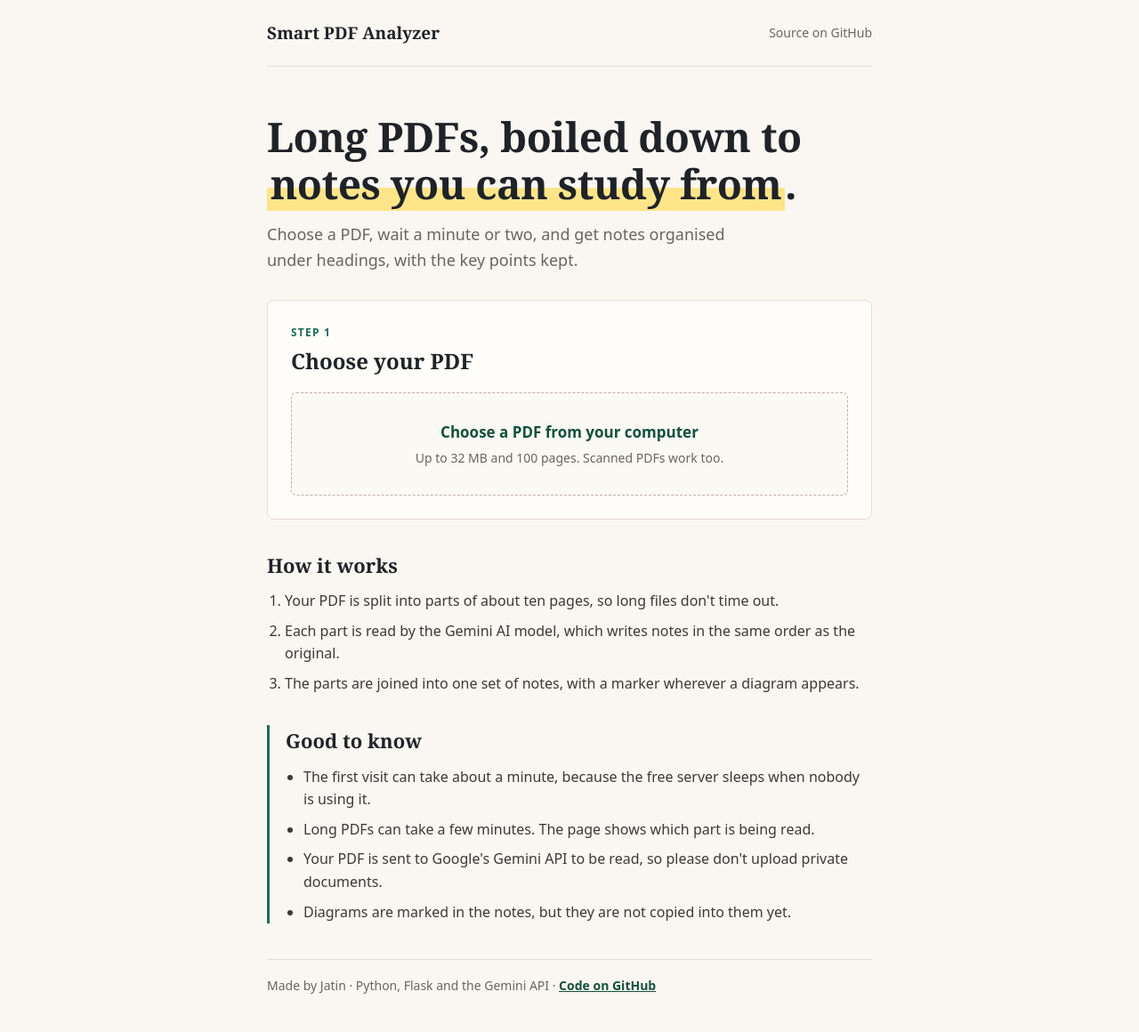
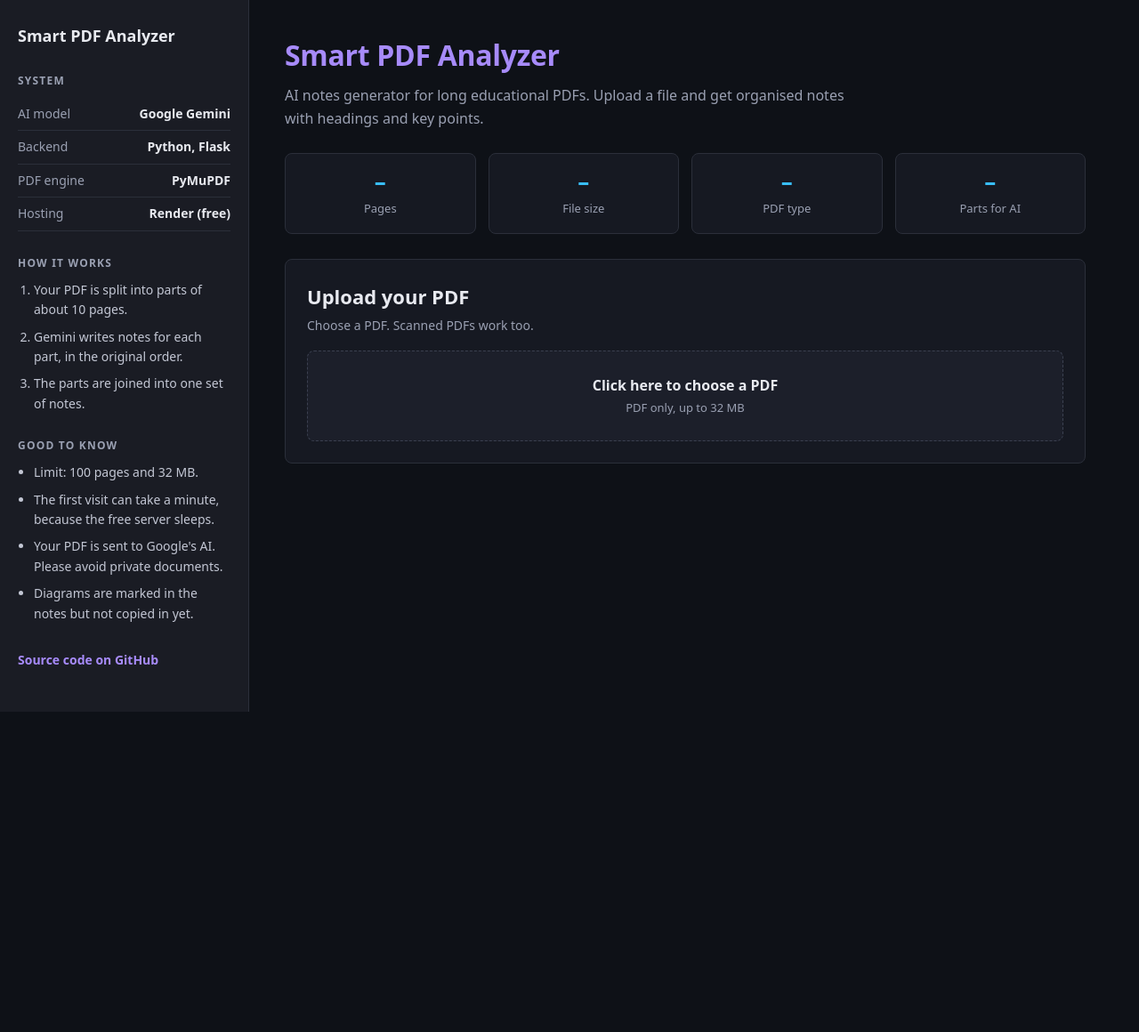
Before and after one commit to jatinmishra2992-arch/pdf-analyser, a Flask app: page / in a window 1280 px wide. Shown: the whole page at 89% size. After the commit the page ends 800 px from the top, so only its background shows below. Run offline with Flask 3, Linux system fonts and the light colour scheme.

Commit message:
dark dashboard design

```diff
--- a/static/script.js
+++ b/static/script.js
@@ -1,6 +1,5 @@
 const $ = (id) => document.getElementById(id);
 const show = (el, yes) => el.classList.toggle("hidden", !yes);
-let currentFileId = null;
 
 function showError(msg) {
   $("error").textContent = msg;
@@ -10,6 +9,24 @@ function showError(msg) {
 
 function esc(s) {
   return s.replace(/&/g, "&amp;").replace(/</g, "&lt;").replace(/>/g, "&gt;");
+}
+
+function formatSize(bytes) {
+  if (bytes >= 1048576) return (bytes / 1048576).toFixed(1) + " MB";
+  return Math.max(1, Math.round(bytes / 1024)) + " KB";
+}
+
+function resetStats() {
+  ["statPages", "statSize", "statType", "statParts"].forEach((id) => {
+    $(id).textContent = "–";
+  });
+}
+
+function setStats(file, data) {
+  $("statPages").textContent = data.pages;
+  $("statSize").textContent = formatSize(file.size);
+  $("statType").textContent = data.is_scanned ? "Scanned" : "Text";
+  $("statParts").textContent = Math.max(1, Math.ceil(data.pages / 10));
 }
 
 function renderSummary(text) {
@@ -26,7 +43,8 @@ function renderSummary(text) {
       if (!inList) { html += "<ul>"; inList = true; }
       html += "<li>" + esc(line.slice(2)) + "</li>";
     }
-    else if (line.startsWith("[Diagram")) html += '<p class="diagram-note">' + esc(line) + "</p>";
+    else if (line.startsWith("[Diagram") || line.startsWith("[Pages"))
+      html += '<p class="diagram-note">' + esc(line) + "</p>";
     else html += "<p>" + esc(line) + "</p>";
   }
   if (inList) html += "</ul>";
@@ -40,7 +58,7 @@ $("pdfInput").addEventListener("change", () => {
   show($("error"), false);
   show($("info"), false);
   show($("resultCard"), false);
-  currentFileId = null;
+  resetStats();
 
   if (!file.name.toLowerCase().endsWith(".pdf")) {
     return showError("Please choose a PDF file.");
@@ -69,11 +87,11 @@ $("pdfInput").addEventListener("change", () => {
     try { data = JSON.parse(xhr.responseText); } catch (e) {}
     if (xhr.status !== 200) return showError(data.error || "Upload failed.");
 
-    currentFileId = data.file_id;
     $("fileName").textContent = data.name;
     $("pageCount").textContent = data.pages;
     show($("scanNote"), data.is_scanned);
     show($("info"), true);
+    setStats(file, data);
   };
 
   xhr.onerror = () => {
@@ -85,35 +103,36 @@ $("pdfInput").addEventListener("change", () => {
   show($("progressBox"), true);
   xhr.send(form);
 });
+
 $("detailBtn").addEventListener("click", async () => {
-  if (!currentFileId) return;
+  const file = $("pdfInput").files[0];
+  if (!file) return showError("Please choose a PDF first.");
+
   show($("error"), false);
   show($("resultCard"), false);
   $("detailBtn").disabled = true;
   show($("aiBusy"), true);
 
   let secs = 0;
+  let note = "Sending your PDF...";
   const timer = setInterval(() => {
     secs++;
-    $("aiBusyText").textContent =
-      "AI is reading your PDF... " + secs + "s (this can take a few minutes)";
+    $("aiBusyText").textContent = note + " (" + secs + "s)";
   }, 1000);
 
   const wait = (ms) => new Promise((r) => setTimeout(r, ms));
 
   try {
-    const res = await fetch("/summarize", {
-      method: "POST",
-      headers: { "Content-Type": "application/json" },
-      body: JSON.stringify({ file_id: currentFileId }),
-    });
+    const form = new FormData();
+    form.append("pdf", file);
+    const res = await fetch("/summarize", { method: "POST", body: form });
     const start = await res.json().catch(() => ({}));
     if (!res.ok || !start.job_id) {
-      throw new Error(start.error || "Could not start. Upload your PDF again.");
+      throw new Error(start.error || "Could not start. Please try again.");
     }
 
     let finished = false;
-    for (let i = 0; i < 150 && !finished; i++) {
+    for (let i = 0; i < 200 && !finished; i++) {
       await wait(3000);
       let job = {};
       try {
@@ -122,6 +141,7 @@ $("detailBtn").addEventListener("click", async () => {
       } catch (e) {
         continue; // the server may be waking up, keep trying
       }
+      if (job.note) note = job.note;
       if (job.status === "done") {
         $("summaryBox").innerHTML = renderSummary(job.summary);
         show($("resultCard"), true);
--- a/static/style.css
+++ b/static/style.css
@@ -1,137 +1,134 @@
 :root {
-  --paper: #faf7f2;
-  --card: #fffdf9;
-  --ink: #1f2328;
-  --muted: #6b655c;
-  --line: #e4ded3;
-  --accent: #1d6b57;
-  --accent-dark: #14503f;
+  --bg: #0e1117;
+  --side: #1a1c24;
+  --card: #161922;
+  --line: #2b2f3a;
+  --text: #e8eaf0;
+  --muted: #9aa0b2;
+  --purple: #a78bfa;
+  --purple-btn: #7c3aed;
+  --blue: #38bdf8;
 }
 * { box-sizing: border-box; }
 body {
   margin: 0;
-  background: var(--paper);
-  color: var(--ink);
+  background: var(--bg);
+  color: var(--text);
   font-family: system-ui, "Segoe UI", Roboto, Arial, sans-serif;
   line-height: 1.6;
 }
-.page { max-width: 720px; margin: 0 auto; padding: 0 20px 40px; }
+.layout { display: flex; min-height: 100vh; }
 
-/* Top bar */
-.top {
-  display: flex; justify-content: space-between; align-items: center;
-  padding: 22px 0; border-bottom: 1px solid var(--line);
+/* Sidebar */
+.sidebar {
+  width: 280px; flex-shrink: 0; background: var(--side);
+  border-right: 1px solid var(--line); padding: 26px 20px;
 }
-.wordmark { font-family: Georgia, "Times New Roman", serif; font-weight: 700; font-size: 19px; }
-.toplink { color: var(--muted); font-size: 14px; text-decoration: none; }
-.toplink:hover { color: var(--accent); text-decoration: underline; }
+.side-brand { font-weight: 700; font-size: 18px; margin-bottom: 26px; }
+.sidebar h3 {
+  font-size: 12px; text-transform: uppercase; letter-spacing: 1.2px;
+  color: var(--muted); margin: 26px 0 10px;
+}
+.side-list { list-style: none; padding: 0; margin: 0; }
+.side-list li {
+  display: flex; justify-content: space-between; gap: 10px;
+  padding: 7px 0; border-bottom: 1px solid var(--line); font-size: 14px;
+}
+.side-list span { color: var(--muted); }
+.side-steps, .side-notes { padding-left: 18px; margin: 0; font-size: 14px; color: #c3c7d4; }
+.side-steps li, .side-notes li { margin-bottom: 8px; }
+.side-link {
+  display: inline-block; margin-top: 22px; color: var(--purple);
+  font-size: 14px; text-decoration: none; font-weight: 600;
+}
+.side-link:hover { text-decoration: underline; }
 
-/* Intro */
-.intro { padding: 52px 0 30px; }
-h1 {
-  font-family: Georgia, "Times New Roman", serif;
-  font-size: clamp(32px, 6vw, 46px);
-  line-height: 1.15; letter-spacing: -0.5px; margin: 0 0 16px;
+/* Main area */
+.content { flex: 1; min-width: 0; padding: 36px 40px 50px; max-width: 980px; }
+h1 { color: var(--purple); font-size: 32px; margin: 0 0 8px; letter-spacing: -0.3px; }
+.subtitle { color: var(--muted); margin: 0 0 26px; max-width: 640px; }
+
+/* Stat cards */
+.stats { display: grid; grid-template-columns: repeat(4, 1fr); gap: 14px; margin-bottom: 28px; }
+.stat {
+  background: var(--card); border: 1px solid var(--line);
+  border-radius: 8px; padding: 16px 12px; text-align: center;
 }
-mark {
-  background: linear-gradient(transparent 58%, #ffe58a 58%);
-  color: inherit; padding: 0 .08em;
-}
-.intro p { font-size: 18px; color: var(--muted); max-width: 560px; margin: 0; }
+.stat b { display: block; font-size: 26px; color: var(--blue); line-height: 1.2; overflow-wrap: anywhere; }
+.stat span { font-size: 13px; color: var(--muted); }
 
 /* Panels */
 .panel {
   background: var(--card); border: 1px solid var(--line);
-  border-radius: 8px; padding: 26px; margin-bottom: 20px;
+  border-radius: 8px; padding: 24px; margin-bottom: 20px;
 }
-.step {
-  margin: 0 0 4px; font-size: 12px; letter-spacing: 1.2px;
-  text-transform: uppercase; color: var(--accent); font-weight: 700;
-}
-.panel h2 { font-family: Georgia, "Times New Roman", serif; font-size: 24px; margin: 0 0 16px; }
+.panel h2 { font-size: 22px; margin: 0 0 4px; }
+.hint { color: var(--muted); font-size: 14px; margin: 0 0 16px; }
 
 /* Upload box */
 .drop {
-  display: block; padding: 30px 18px; text-align: center; cursor: pointer;
-  border: 1.5px dashed #b9b1a2; border-radius: 6px; background: #fbf9f4;
+  display: block; padding: 26px 16px; text-align: center; cursor: pointer;
+  background: #1c1f2a; border: 1px dashed #3b4050; border-radius: 8px;
   transition: border-color .15s, background .15s;
 }
-.drop:hover { border-color: var(--accent); background: #f3f8f5; }
-.drop-title { display: block; font-weight: 600; color: var(--accent-dark); font-size: 17px; }
-.drop-hint { display: block; margin-top: 4px; color: var(--muted); font-size: 14px; }
+.drop:hover { border-color: var(--purple); background: #20243a; }
+.drop-title { display: block; font-weight: 600; }
+.drop-hint { display: block; font-size: 13px; color: var(--muted); margin-top: 2px; }
 
-/* Progress and messages */
-.bar { height: 8px; background: #ece6da; border-radius: 6px; overflow: hidden; margin-top: 16px; }
-#bar { height: 100%; width: 0; background: var(--accent); transition: width .2s; }
+/* Messages and progress */
+.bar { height: 8px; background: #2b2f3a; border-radius: 6px; overflow: hidden; margin-top: 16px; }
+#bar { height: 100%; width: 0; background: var(--purple-btn); transition: width .2s; }
 #progressText { color: var(--muted); font-size: 14px; }
-.error { background: #fbeaea; color: #8a1f1f; padding: 12px 16px; border-radius: 6px; margin-top: 16px; }
-.note { background: #fbf3d6; color: #6b4e0a; padding: 10px 14px; border-radius: 6px; }
-
-/* File facts */
-.facts { display: flex; flex-wrap: wrap; gap: 8px 36px; margin: 20px 0 6px; }
-.facts div { min-width: 0; }
-.facts dt { font-size: 12px; text-transform: uppercase; letter-spacing: 1px; color: var(--muted); }
-.facts dd { margin: 0; font-weight: 600; overflow-wrap: anywhere; }
+.error { background: #3b1f24; color: #f7b4bd; padding: 12px 16px; border-radius: 8px; margin-top: 16px; }
+.note { background: #2f2b18; color: #ecd98a; padding: 10px 14px; border-radius: 8px; }
+.file-line { margin: 18px 0 8px; color: var(--muted); overflow-wrap: anywhere; }
+.file-line b { color: var(--text); }
 
 /* Button */
 .btn {
-  background: var(--accent); color: #fff; border: 0; padding: 13px 24px;
-  border-radius: 6px; font-size: 16px; font-weight: 600; cursor: pointer;
-  margin-top: 16px; font-family: inherit; transition: background .15s;
+  background: var(--purple-btn); color: #fff; border: 1px solid #8b5cf6;
+  padding: 11px 22px; border-radius: 8px; font-size: 15px; font-weight: 600;
+  cursor: pointer; margin-top: 10px; font-family: inherit; transition: background .15s;
 }
-.btn:hover { background: var(--accent-dark); }
-.btn:disabled { background: #a8a399; cursor: not-allowed; }
+.btn:hover { background: #6d28d9; }
+.btn:disabled { background: #3a3e4b; border-color: #3a3e4b; color: #8b90a0; cursor: not-allowed; }
 
 /* Waiting */
-.busy { display: flex; align-items: center; gap: 12px; margin-top: 18px; color: var(--accent-dark); }
+.busy { display: flex; align-items: center; gap: 12px; margin-top: 18px; color: var(--purple); }
 .busy p { margin: 0; }
 .spinner {
   width: 20px; height: 20px; border-radius: 50%;
-  border: 3px solid #cfe3da; border-top-color: var(--accent);
+  border: 3px solid #34305a; border-top-color: var(--purple);
   animation: spin 1s linear infinite;
 }
 @keyframes spin { to { transform: rotate(360deg); } }
 
-/* The notes: styled like a page from a notebook */
-.summary { font-family: Georgia, "Times New Roman", serif; font-size: 17.5px; line-height: 1.75; }
+/* Notes */
+.summary { font-size: 16px; line-height: 1.75; }
 .summary h3 {
-  font-size: 25px; margin: 36px 0 10px; padding-bottom: 6px;
-  border-bottom: 1px solid var(--line);
+  color: var(--purple); font-size: 22px; margin: 32px 0 8px;
+  padding-bottom: 6px; border-bottom: 1px solid var(--line);
 }
 .summary h3:first-child { margin-top: 0; }
-.summary h4 {
-  font-family: system-ui, "Segoe UI", Roboto, Arial, sans-serif;
-  font-size: 16px; color: var(--accent-dark); margin: 24px 0 4px;
-}
-.summary p { margin: 0 0 12px; }
-.summary ul { padding-left: 22px; margin: 0 0 14px; }
+.summary h4 { color: var(--blue); font-size: 17px; margin: 22px 0 4px; }
+.summary p { margin: 0 0 12px; color: #d5d8e2; }
+.summary ul { padding-left: 22px; margin: 0 0 14px; color: #d5d8e2; }
 .summary li { margin-bottom: 6px; }
-.summary li::marker { color: var(--accent); }
+.summary li::marker { color: var(--purple); }
 .diagram-note {
-  font-family: system-ui, "Segoe UI", Roboto, Arial, sans-serif;
-  font-size: 14px; color: var(--muted); background: #fbf9f4;
-  border: 1px dashed #b9b1a2; border-radius: 6px; padding: 8px 12px;
+  font-size: 14px; color: var(--muted); background: #1c1f2a;
+  border: 1px dashed #3b4050; border-radius: 8px; padding: 8px 12px;
 }
 
-iframe { width: 100%; height: 560px; border: 1px solid var(--line); border-radius: 6px; }
-
-/* Lower sections */
-.how, .good { margin-top: 34px; }
-.how h2, .good h2 { font-family: Georgia, "Times New Roman", serif; font-size: 22px; margin: 0 0 10px; }
-.how ol, .good ul { padding-left: 20px; margin: 0; }
-.how li, .good li { margin-bottom: 8px; color: #3d3a35; }
-.good { border-left: 3px solid var(--accent); padding-left: 18px; }
-
-footer {
-  margin-top: 40px; padding-top: 18px; border-top: 1px solid var(--line);
-  color: var(--muted); font-size: 14px;
-}
-footer a { color: var(--accent-dark); font-weight: 600; }
+iframe { width: 100%; height: 560px; border: 1px solid var(--line); border-radius: 8px; background: #fff; }
 
 .hidden { display: none !important; }
 
-@media (max-width: 600px) {
-  .panel { padding: 18px; }
-  .intro { padding-top: 36px; }
+/* Phones and small screens */
+@media (max-width: 860px) {
+  .layout { flex-direction: column; }
+  .content { order: 1; padding: 24px 16px 30px; }
+  .sidebar { order: 2; width: 100%; border-right: 0; border-top: 1px solid var(--line); }
+  .stats { grid-template-columns: repeat(2, 1fr); }
   iframe { height: 400px; }
 }
--- a/templates/index.html
+++ b/templates/index.html
@@ -3,33 +3,61 @@
 <head>
   <meta charset="UTF-8">
   <meta name="viewport" content="width=device-width, initial-scale=1">
-  <title>Smart PDF Analyzer</title>
-  <meta name="description" content="Turn long educational PDFs into notes you can study from.">
+  <title>Smart PDF Analyzer – AI Notes Generator</title>
+  <meta name="description" content="Turn long educational PDFs into organised study notes with AI.">
   <link rel="stylesheet" href="{{ url_for('static', filename='style.css') }}">
 </head>
 <body>
-  <div class="page">
+  <div class="layout">
 
-    <header class="top">
-      <span class="wordmark">Smart PDF Analyzer</span>
-      <a class="toplink" href="https://github.com/jatinmishra2992-arch/pdf-analyser"
-         target="_blank" rel="noopener">Source on GitHub</a>
-    </header>
+    <aside class="sidebar">
+      <div class="side-brand">Smart PDF Analyzer</div>
 
-    <section class="intro">
-      <h1>Long PDFs, boiled down to <mark>notes you can study from</mark>.</h1>
-      <p>Choose a PDF, wait a minute or two, and get notes organised under
-         headings, with the key points kept.</p>
-    </section>
+      <h3>System</h3>
+      <ul class="side-list">
+        <li><span>AI model</span><b>Google Gemini</b></li>
+        <li><span>Backend</span><b>Python, Flask</b></li>
+        <li><span>PDF engine</span><b>PyMuPDF</b></li>
+        <li><span>Hosting</span><b>Render (free)</b></li>
+      </ul>
 
-    <main>
+      <h3>How it works</h3>
+      <ol class="side-steps">
+        <li>Your PDF is split into parts of about 10 pages.</li>
+        <li>Gemini writes notes for each part, in the original order.</li>
+        <li>The parts are joined into one set of notes.</li>
+      </ol>
+
+      <h3>Good to know</h3>
+      <ul class="side-notes">
+        <li>Limit: 100 pages and 32 MB.</li>
+        <li>The first visit can take a minute, because the free server sleeps.</li>
+        <li>Your PDF is sent to Google's AI. Please avoid private documents.</li>
+        <li>Diagrams are marked in the notes but not copied in yet.</li>
+      </ul>
+
+      <a class="side-link" href="https://github.com/jatinmishra2992-arch/pdf-analyser"
+         target="_blank" rel="noopener">Source code on GitHub</a>
+    </aside>
+
+    <main class="content">
+      <h1>Smart PDF Analyzer</h1>
+      <p class="subtitle">AI notes generator for long educational PDFs. Upload a file and get organised notes with headings and key points.</p>
+
+      <div class="stats">
+        <div class="stat"><b id="statPages">–</b><span>Pages</span></div>
+        <div class="stat"><b id="statSize">–</b><span>File size</span></div>
+        <div class="stat"><b id="statType">–</b><span>PDF type</span></div>
+        <div class="stat"><b id="statParts">–</b><span>Parts for AI</span></div>
+      </div>
+
       <section class="panel">
-        <p class="step">Step 1</p>
-        <h2>Choose your PDF</h2>
+        <h2>Upload your PDF</h2>
+        <p class="hint">Choose a PDF. Scanned PDFs work too.</p>
 
         <label class="drop" for="pdfInput">
-          <span class="drop-title">Choose a PDF from your computer</span>
-          <span class="drop-hint">Up to 32 MB and 100 pages. Scanned PDFs work too.</span>
+          <span class="drop-title">Click here to choose a PDF</span>
+          <span class="drop-hint">PDF only, up to 32 MB</span>
           <input type="file" id="pdfInput" accept="application/pdf" hidden>
         </label>
 
@@ -41,14 +69,11 @@
         <p id="error" class="error hidden"></p>
 
         <div id="info" class="hidden">
-          <dl class="facts">
-            <div><dt>File</dt><dd id="fileName"></dd></div>
-            <div><dt>Pages</dt><dd id="pageCount"></dd></div>
-          </dl>
+          <p class="file-line"><b id="fileName"></b> · <span id="pageCount"></span> pages</p>
           <p id="scanNote" class="note hidden">
             This looks like a scanned PDF. The AI can still read it.
           </p>
-          <button id="detailBtn" class="btn">Make my notes</button>
+          <button id="detailBtn" class="btn">Generate detailed notes</button>
         </div>
 
         <div id="aiBusy" class="busy hidden">
@@ -58,42 +83,15 @@
       </section>
 
       <section class="panel hidden" id="resultCard">
-        <p class="step">Step 2</p>
-        <h2>Your notes</h2>
+        <h2>Detailed notes</h2>
         <div id="summaryBox" class="summary"></div>
       </section>
 
       <section class="panel hidden" id="previewCard">
-        <p class="step">For reference</p>
-        <h2>The original PDF</h2>
+        <h2>Original PDF</h2>
         <iframe id="preview" title="PDF preview"></iframe>
       </section>
     </main>
-
-    <section class="how">
-      <h2>How it works</h2>
-      <ol>
-        <li>Your PDF is split into parts of about ten pages, so long files don't time out.</li>
-        <li>Each part is read by the Gemini AI model, which writes notes in the same order as the original.</li>
-        <li>The parts are joined into one set of notes, with a marker wherever a diagram appears.</li>
-      </ol>
-    </section>
-
-    <section class="good">
-      <h2>Good to know</h2>
-      <ul>
-        <li>The first visit can take about a minute, because the free server sleeps when nobody is using it.</li>
-        <li>Long PDFs can take a few minutes. The page shows which part is being read.</li>
-        <li>Your PDF is sent to Google's Gemini API to be read, so please don't upload private documents.</li>
-        <li>Diagrams are marked in the notes, but they are not copied into them yet.</li>
-      </ul>
-    </section>
-
-    <footer>
-      Made by Jatin · Python, Flask and the Gemini API ·
-      <a href="https://github.com/jatinmishra2992-arch/pdf-analyser"
-         target="_blank" rel="noopener">Code on GitHub</a>
-    </footer>
 
   </div>
 
```
